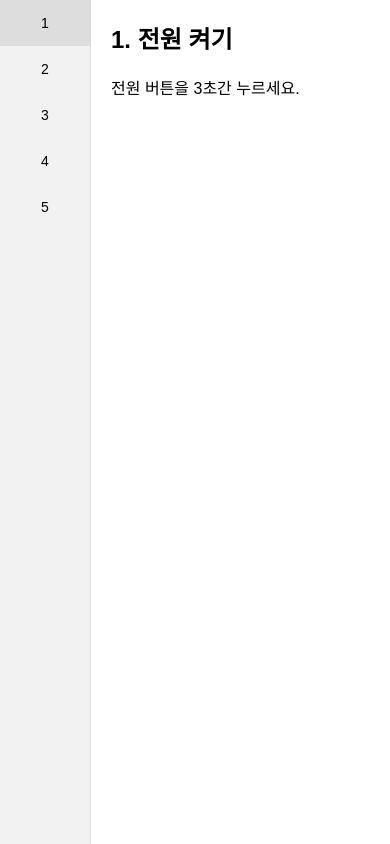
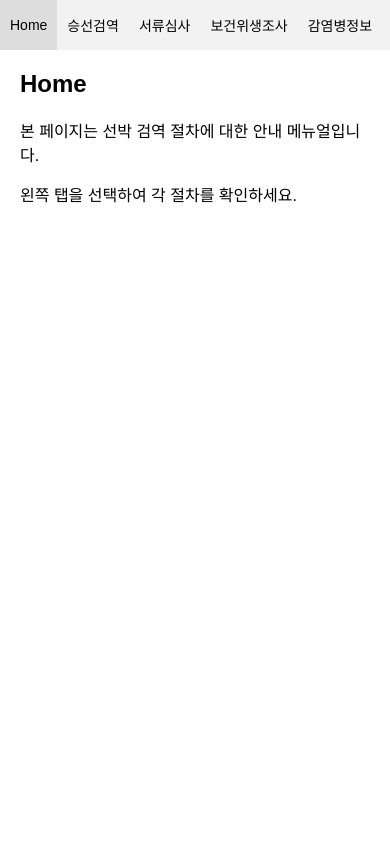
Before and after one commit to jungsunho2301/manual, a plain HTML site: page index.html in a window 390 px wide. Drawn offline with Linux system fonts and the light colour scheme.

Commit message:
누나만나고첫번째커밋
1~6탭추가

```diff
--- a/index.html
+++ b/index.html
@@ -2,7 +2,7 @@
 <html lang="ko">
 <head>
   <meta charset="UTF-8">
-  <title>제품 메뉴얼</title>
+  <title>검역 안내 메뉴얼</title>
   <meta name="viewport" content="width=device-width, initial-scale=1.0">
 
   <style>
@@ -10,41 +10,71 @@
       margin: 0;
       font-family: Arial, sans-serif;
     }
+
     .container {
       display: flex;
       height: 100vh;
     }
+
+    /* 왼쪽 탭 */
     .tabs {
-      width: 90px;
+      width: 120px;
       background: #f2f2f2;
       display: flex;
       flex-direction: column;
       border-right: 1px solid #ddd;
     }
+
     .tabs button {
-      padding: 15px 5px;
+      padding: 15px 10px;
       border: none;
       background: none;
       cursor: pointer;
       font-size: 14px;
+      text-align: left;
     }
+
     .tabs button:hover {
       background: #ddd;
     }
+
+    /* 오른쪽 내용 */
     .content {
       flex: 1;
       padding: 20px;
       overflow-y: auto;
     }
+
     .page {
       display: none;
     }
+
     h2 {
       margin-top: 0;
     }
+
     img {
       max-width: 100%;
       margin-top: 10px;
+    }
+
+    /* 모바일 대응 */
+    @media (max-width: 768px) {
+      .container {
+        flex-direction: column;
+      }
+
+      .tabs {
+        width: 100%;
+        flex-direction: row;
+        overflow-x: auto;
+      }
+
+      .tabs button {
+        flex: 1;
+        text-align: center;
+        white-space: nowrap;
+      }
     }
   </style>
 </head>
@@ -52,41 +82,55 @@
 <body>
 
 <div class="container">
+
   <!-- 왼쪽 탭 -->
   <div class="tabs">
-    <button onclick="showPage(1)">1</button>
-    <button onclick="showPage(2)">2</button>
-    <button onclick="showPage(3)">3</button>
-    <button onclick="showPage(4)">4</button>
-    <button onclick="showPage(5)">5</button>
+    <button onclick="showPage(1)">Home</button>
+    <button onclick="showPage(2)">승선검역</button>
+    <button onclick="showPage(3)">서류심사</button>
+    <button onclick="showPage(4)">보건위생조사</button>
+    <button onclick="showPage(5)">감염병정보</button>
+    <button onclick="showPage(6)">F & Q</button>
   </div>
 
   <!-- 오른쪽 내용 -->
   <div class="content">
+
     <div id="page1" class="page">
-      <h2>1. 전원 켜기</h2>
-      <p>전원 버튼을 3초간 누르세요.</p>
+      <h2>Home</h2>
+      <p>본 페이지는 선박 검역 절차에 대한 안내 메뉴얼입니다.</p>
+      <p>왼쪽 탭을 선택하여 각 절차를 확인하세요.</p>
     </div>
 
     <div id="page2" class="page">
-      <h2>2. 초기 설정</h2>
-      <p>언어와 시간을 설정합니다.</p>
+      <h2>승선검역</h2>
+      <p>선박에 승선하여 검역관이 직접 검사를 수행합니다.</p>
+      <p>선원 및 승객의 건강 상태를 확인합니다.</p>
     </div>
 
     <div id="page3" class="page">
-      <h2>3. 사용 방법</h2>
-      <p>제품을 정상적으로 사용하세요.</p>
+      <h2>서류심사</h2>
+      <p>제출된 검역 관련 서류를 검토합니다.</p>
+      <p>서류 누락 시 추가 제출이 요구될 수 있습니다.</p>
     </div>
 
     <div id="page4" class="page">
-      <h2>4. 충전</h2>
-      <p>동봉된 충전기를 사용하세요.</p>
+      <h2>보건위생조사</h2>
+      <p>선박 내 위생 상태 및 방역 조치를 점검합니다.</p>
+      <p>식수, 식품 보관 상태 등을 포함합니다.</p>
     </div>
 
     <div id="page5" class="page">
-      <h2>5. 주의사항</h2>
-      <p>물에 닿지 않도록 주의하세요.</p>
+      <h2>감염병정보</h2>
+      <p>국내외 주요 감염병 발생 현황과 예방 수칙을 안내합니다.</p>
     </div>
+
+    <div id="page6" class="page">
+      <h2>F & Q</h2>
+      <p><strong>Q.</strong> 검역은 얼마나 걸리나요?</p>
+      <p><strong>A.</strong> 보통 30분~1시간 정도 소요됩니다.</p>
+    </div>
+
   </div>
 </div>
 
@@ -95,6 +139,8 @@
     document.querySelectorAll('.page').forEach(p => p.style.display = 'none');
     document.getElementById('page' + num).style.display = 'block';
   }
+
+  // 처음 접속 시 Home 표시
   showPage(1);
 </script>
 
```
